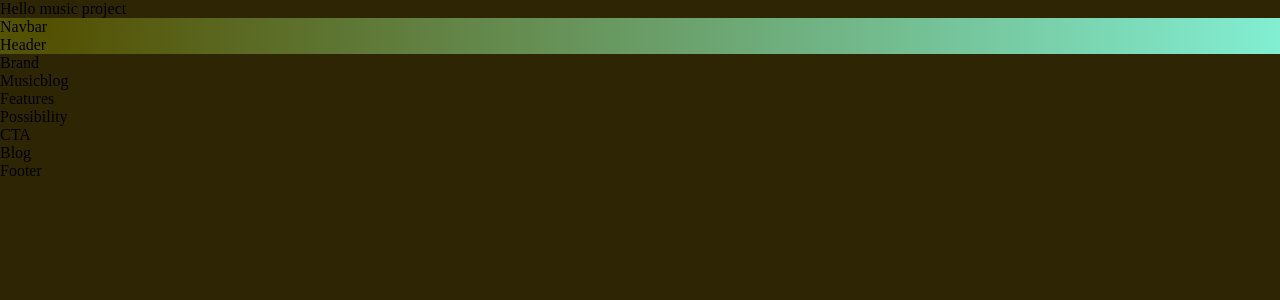
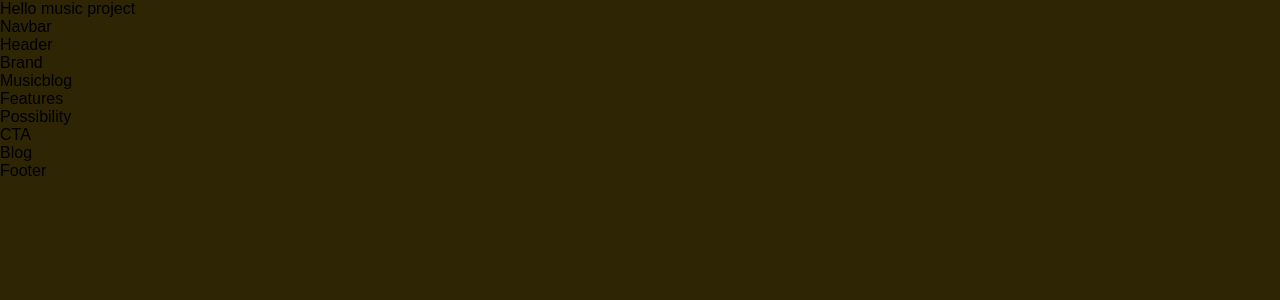
Before and after one commit to DanielShapi4a/Music-Project, a React (Create React App) app: page / in a window 1280 px wide. Shown: the top 300 px of the page. Built offline with nearby package versions, Linux system fonts and the light colour scheme.

Commit message:
NavBar ready

```diff
--- a/src/App.css
+++ b/src/App.css
@@ -4,20 +4,15 @@
   margin: 0;
   scroll-behavior: smooth;
 }
-
 body {
   background: var(--color-bg);
+  font-family: 'Arial', sans-serif;
 }
-
 a{
   color: unset;
   text-decoration: none;
 }
-
-.BackGround {
-  background: radial-gradient(circle at 3% 25%, rgba(83, 79, 0, 1) 0%, rgba(130, 238, 210, 1) 100%);
-}
-.BackGround__text{
+.gradient__text{
   background: var(--gradient-text);
   background-clip: text;
   -webkit-background-clip: text;
@@ -35,6 +30,10 @@ a{
 	-webkit-animation: scale-up-center 0.4s cubic-bezier(0.390, 0.575, 0.565, 1.000) both;
 	        animation: scale-up-center 0.4s cubic-bezier(0.390, 0.575, 0.565, 1.000) both;
 }
+.gradient__bg{
+  background: radial-gradient(circle at 3% 25%, rgba(0, 61, 127, 1) 0%, rgba(4, 12, 24, 1) 100%);
+}
+
 
  @-webkit-keyframes scale-up-center {
   0% {
--- a/src/components/article/Article.jsx
+++ b/src/components/article/Article.jsx
@@ -3,7 +3,9 @@ import './article.css'
 
 const Article = () => {
   return (
-    <div>Article</div>
+    <div>
+      Article
+    </div>
   )
 }
 
--- a/src/containers/header/Header.jsx
+++ b/src/containers/header/Header.jsx
@@ -3,7 +3,9 @@ import './header.css'
 
 const Header = () => {
   return (
-    <div>Header</div>
+    <div>
+      Header
+    </div>
   )
 }
 
```
